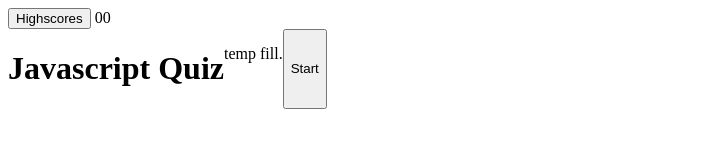
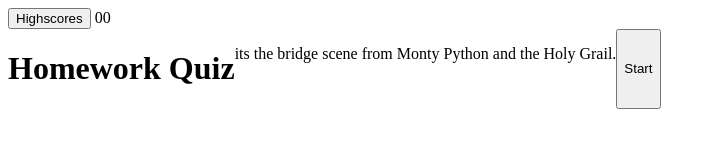
Before and after one commit to TheTrueMop/challenge4, a plain HTML site: page index.html in a window 1280 px wide. Shown: the whole page, without its empty margins (0-716 px from the left). Drawn offline with Linux system fonts and the light colour scheme.

Commit message:
fixed home screen message

```diff
--- a/index.html
+++ b/index.html
@@ -19,8 +19,8 @@
         <span id="result"></span>
     </div>
     <div id="start">
-        <h1>Javascript Quiz</h1>
-        <p>temp fill.</p>
+        <h1>Homework Quiz</h1>
+        <p>its the bridge scene from Monty Python and the Holy Grail.</p>
         <button id="startButton">Start</button>
     </div>
     <div id="highscore">
```
